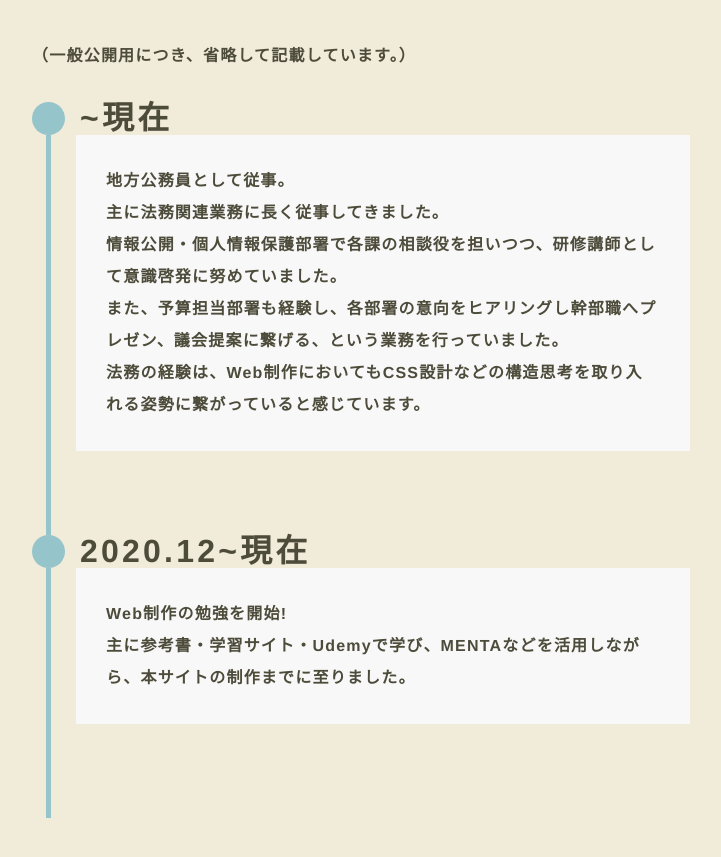
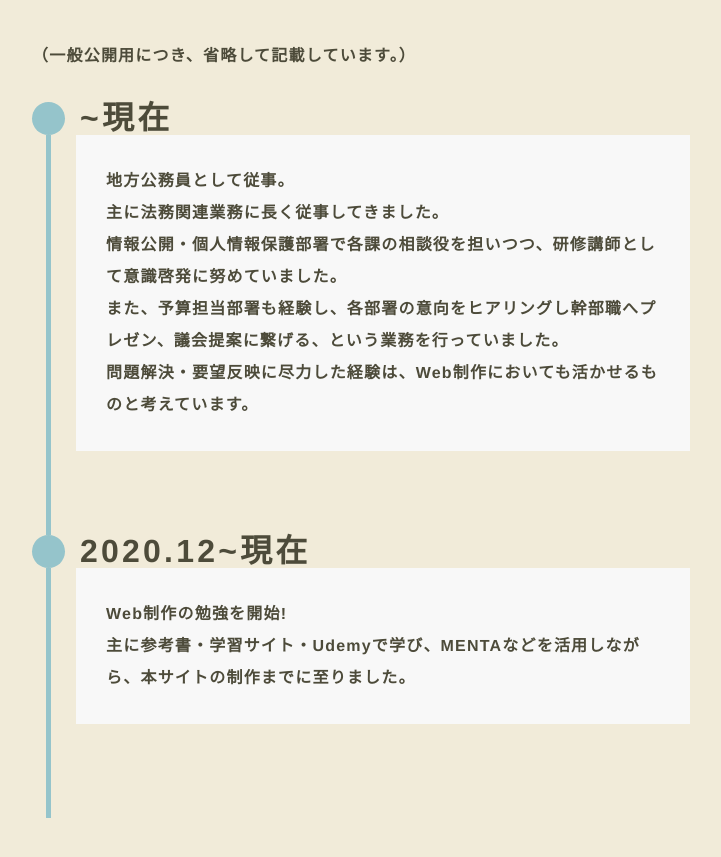
Before and after one commit to renton2020/portfolio-public, a plain HTML site: page about.html in a window 1280 px wide. Shown: the part 1320-2177 px from the top of the page, without its empty margins (279-1000 px from the left). Drawn offline with nearby package versions, Linux system fonts and the light colour scheme; a web font is replaced by a local one.

Commit message:
文言修正

```diff
--- a/about.html
+++ b/about.html
@@ -144,7 +144,7 @@
                         主に法務関連業務に長く従事してきました。<br>
                         情報公開・個人情報保護部署で各課の相談役を担いつつ、研修講師として意識啓発に努めていました。<br>
                         また、予算担当部署も経験し、各部署の意向をヒアリングし幹部職へプレゼン、議会提案に繋げる、という業務を行っていました。<br>
-                        法務の経験は、Web制作においてもCSS設計などの構造思考を取り入れる姿勢に繋がっていると感じています。
+                        問題解決・要望反映に尽力した経験は、Web制作においても活かせるものと考えています。
                     </p>
                 </div>
             </div>
```
